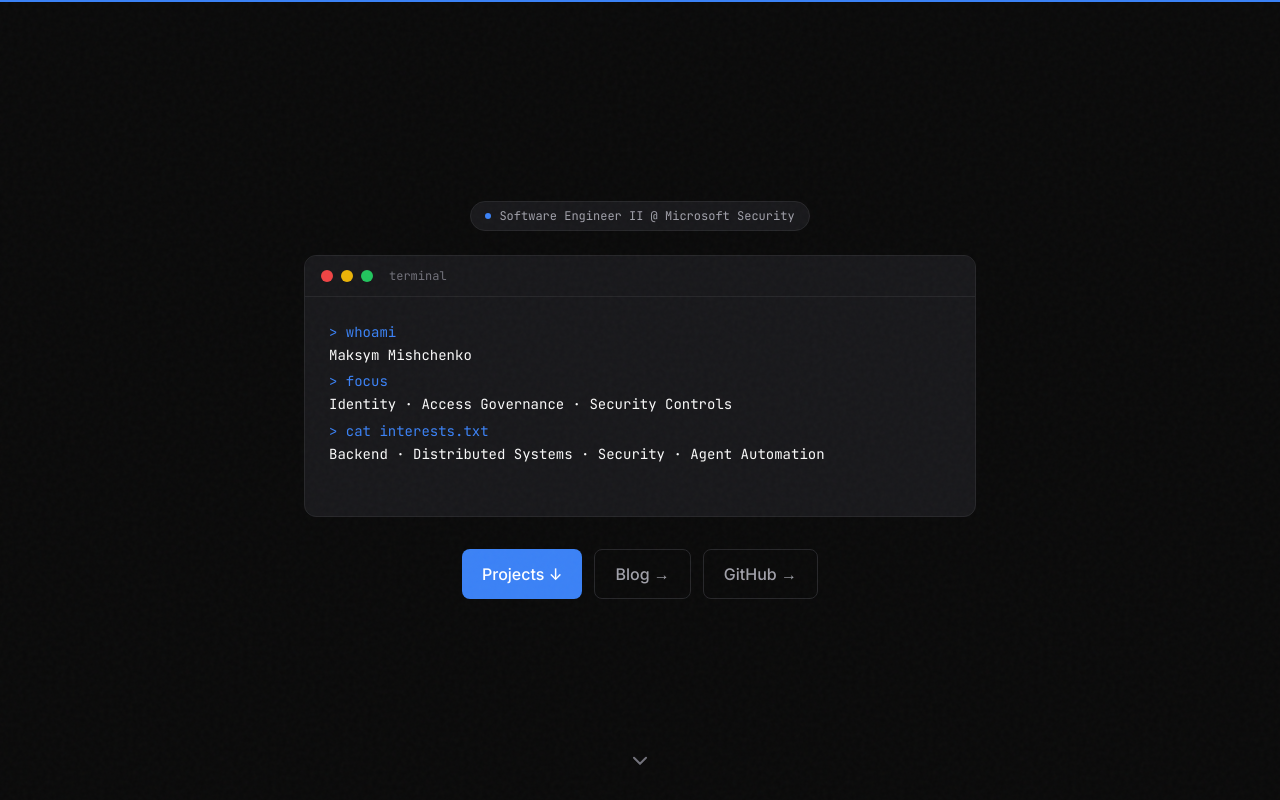
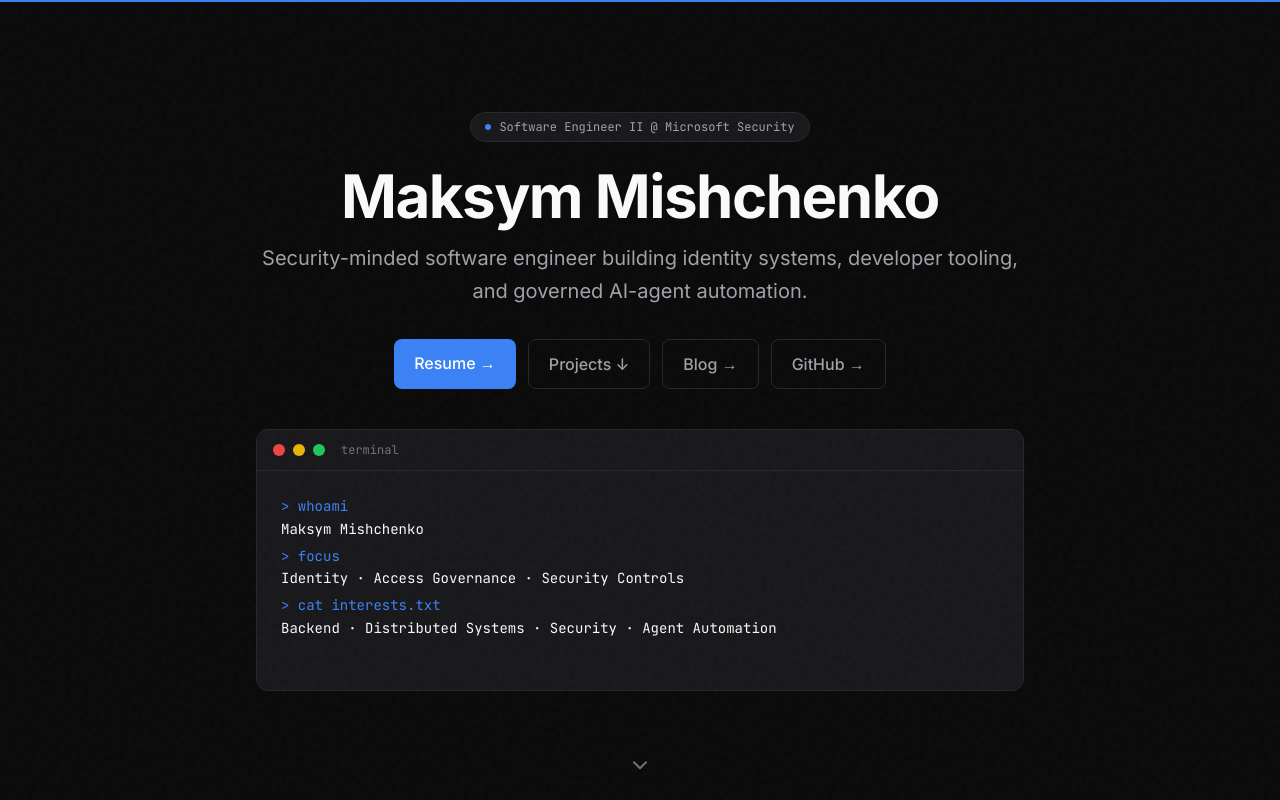
Before and after one commit to maksym-mishchenko/portfolio, a Next.js app: page / in a window 1280 px wide. Shown: the top 800 px of the page. Built offline with nearby package versions, Linux system fonts and the light colour scheme.

Commit message:
auto-commit: 2026-06-05 11:55:29

```diff
--- a/src/components/About.tsx
+++ b/src/components/About.tsx
@@ -1,8 +1,11 @@
 "use client";
 
+import Link from "next/link";
 import { Mail } from "lucide-react";
 import Image from "next/image";
 import { track } from "@vercel/analytics";
+import { ABOUT, SITE } from "@/lib/constants";
+import { SectionReveal } from "./SectionReveal";
 
 function GithubIcon({ size = 20 }: { size?: number }) {
   return (
@@ -19,8 +22,6 @@ function LinkedinIcon({ size = 20 }: { size?: number }) {
     </svg>
   );
 }
-import { SITE } from "@/lib/constants";
-import { SectionReveal } from "./SectionReveal";
 
 export function About() {
   return (
@@ -93,6 +94,46 @@ export function About() {
             </div>
           </SectionReveal>
         </div>
+
+        <SectionReveal delay={0.3}>
+          <div className="mt-14">
+            <div className="mb-6 flex flex-col gap-2 sm:flex-row sm:items-end sm:justify-between">
+              <div>
+                <p className="font-mono text-xs uppercase tracking-[0.3em] text-accent">
+                  Proof path
+                </p>
+                <h3 className="mt-2 text-2xl font-semibold text-foreground">
+                  Security, tooling, and agent automation
+                </h3>
+              </div>
+              <Link href="/about" className="text-sm text-accent hover:underline">
+                Full professional snapshot -&gt;
+              </Link>
+            </div>
+
+            <div className="grid gap-4 md:grid-cols-3">
+              {ABOUT.focusAreas.map((area) => (
+                <article key={area.title} className="rounded-xl border border-border bg-surface/40 p-5">
+                  <h4 className="text-base font-semibold text-foreground">{area.title}</h4>
+                  <p className="mt-3 text-sm leading-relaxed text-muted">{area.description}</p>
+                  <p className="mt-4 text-sm leading-relaxed text-accent">{area.proof}</p>
+                </article>
+              ))}
+            </div>
+
+            <div className="mt-5 flex flex-wrap gap-3">
+              {ABOUT.proofLinks.map((link) => (
+                <Link
+                  key={link.href}
+                  href={link.href}
+                  className="rounded-full border border-border px-3 py-1.5 text-sm text-muted transition-colors hover:border-accent hover:text-foreground"
+                >
+                  {link.label}
+                </Link>
+              ))}
+            </div>
+          </div>
+        </SectionReveal>
       </div>
     </section>
   );
--- a/src/components/Hero.tsx
+++ b/src/components/Hero.tsx
@@ -1,6 +1,5 @@
 "use client";
 
-import { useState } from "react";
 import Link from "next/link";
 import { motion, useReducedMotion } from "framer-motion";
 import { ChevronDown } from "lucide-react";
@@ -9,19 +8,65 @@ import { TerminalTyping } from "./TerminalTyping";
 import { SITE } from "@/lib/constants";
 
 export function Hero() {
-  const [typingDone, setTypingDone] = useState(false);
   const prefersReducedMotion = useReducedMotion();
 
   return (
-    <section className="min-h-screen flex flex-col items-center justify-center relative px-6">
-      <h1 className="sr-only">Maksym Mishchenko — Software Engineer II at Microsoft Security</h1>
+    <section className="relative flex min-h-screen flex-col items-center justify-center px-6 py-28 text-center">
       {/* Status badge */}
       <div className="mb-6 inline-flex items-center gap-2 rounded-full border border-[#27272a] bg-[#18181b] px-3.5 py-1.5 text-xs font-mono text-[#a1a1aa]">
         <span className="h-1.5 w-1.5 rounded-full bg-[#3b82f6]" aria-hidden="true" />
         {SITE.status}
       </div>
+
+      <div className="mx-auto max-w-3xl">
+        <h1 className="text-4xl font-bold tracking-tight text-[#fafafa] sm:text-5xl lg:text-6xl">
+          Maksym Mishchenko
+        </h1>
+        <p className="mt-4 text-lg leading-relaxed text-[#a1a1aa] sm:text-xl">
+          Security-minded software engineer building identity systems, developer tooling, and governed AI-agent automation.
+        </p>
+      </div>
+
+      {/* CTA buttons */}
+      <div className="mt-8 flex flex-wrap justify-center gap-3">
+        <Link
+          href="/resume"
+          onClick={() => track("cta_click", { label: "resume" })}
+          className="rounded-lg bg-[#3b82f6] px-5 py-3 text-sm font-medium text-white transition-colors hover:bg-[#2563eb] sm:text-base"
+        >
+          Resume →
+        </Link>
+        <button
+          onClick={() => {
+            track("cta_click", { label: "projects" });
+            document
+              .getElementById("projects")
+              ?.scrollIntoView({ behavior: prefersReducedMotion ? "auto" : "smooth" });
+          }}
+          className="rounded-lg border border-[#27272a] px-5 py-3 text-sm font-medium text-[#a1a1aa] transition-colors hover:border-[#3b82f6] hover:text-[#fafafa] sm:text-base"
+        >
+          Projects ↓
+        </button>
+        <Link
+          href="/blog"
+          onClick={() => track("cta_click", { label: "blog" })}
+          className="rounded-lg border border-[#27272a] px-5 py-3 text-sm font-medium text-[#a1a1aa] transition-colors hover:border-[#3b82f6] hover:text-[#fafafa] sm:text-base"
+        >
+          Blog →
+        </Link>
+        <a
+          href="https://github.com/maksym-mishchenko"
+          target="_blank"
+          rel="noopener noreferrer"
+          onClick={() => track("cta_click", { label: "github" })}
+          className="rounded-lg border border-[#27272a] px-5 py-3 text-sm font-medium text-[#a1a1aa] transition-colors hover:border-[#3b82f6] hover:text-[#fafafa] sm:text-base"
+        >
+          GitHub →
+        </a>
+      </div>
+
       {/* Terminal card */}
-      <div className="max-w-2xl w-full mx-auto bg-[#18181b] rounded-xl border border-[#27272a] overflow-hidden">
+      <div className="mx-auto mt-10 w-full max-w-3xl overflow-hidden rounded-xl border border-[#27272a] bg-[#18181b] text-left">
         {/* Title bar */}
         <div className="flex items-center gap-2 px-4 py-3 bg-[#18181b] border-b border-[#27272a]">
           <span className="w-3 h-3 rounded-full bg-[#ef4444]" />
@@ -34,47 +79,9 @@ export function Hero() {
 
         {/* Terminal body */}
         <div className="p-6 min-h-[200px]">
-          <TerminalTyping onComplete={() => setTypingDone(true)} />
+          <TerminalTyping />
         </div>
       </div>
-
-      {/* CTA buttons */}
-      {typingDone && (
-        <motion.div
-          initial={prefersReducedMotion ? false : { opacity: 0, y: 12 }}
-          animate={{ opacity: 1, y: 0 }}
-          transition={{ duration: 0.4 }}
-          className="flex flex-wrap gap-3 mt-8"
-        >
-          <button
-            onClick={() => {
-              track("cta_click", { label: "projects" });
-              document
-                .getElementById("projects")
-                ?.scrollIntoView({ behavior: prefersReducedMotion ? "auto" : "smooth" });
-            }}
-            className="bg-[#3b82f6] hover:bg-[#2563eb] text-white px-5 py-3 rounded-lg font-medium transition-colors text-sm sm:text-base"
-          >
-            Projects ↓
-          </button>
-          <Link
-            href="/blog"
-            onClick={() => track("cta_click", { label: "blog" })}
-            className="border border-[#27272a] hover:border-[#3b82f6] text-[#a1a1aa] hover:text-[#fafafa] px-5 py-3 rounded-lg font-medium transition-colors text-sm sm:text-base"
-          >
-            Blog →
-          </Link>
-          <a
-            href="https://github.com/maksym-mishchenko"
-            target="_blank"
-            rel="noopener noreferrer"
-            onClick={() => track("cta_click", { label: "github" })}
-            className="border border-[#27272a] hover:border-[#3b82f6] text-[#a1a1aa] hover:text-[#fafafa] px-5 py-3 rounded-lg font-medium transition-colors text-sm sm:text-base"
-          >
-            GitHub →
-          </a>
-        </motion.div>
-      )}
 
       {/* Scroll indicator */}
       <motion.div
```
Also changed, not shown: 2 other files (tests, documents, lock files or other folders).
